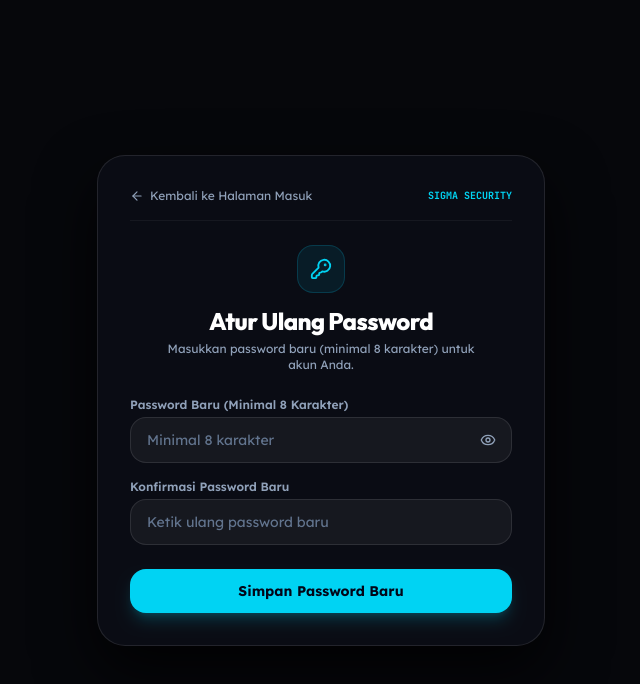
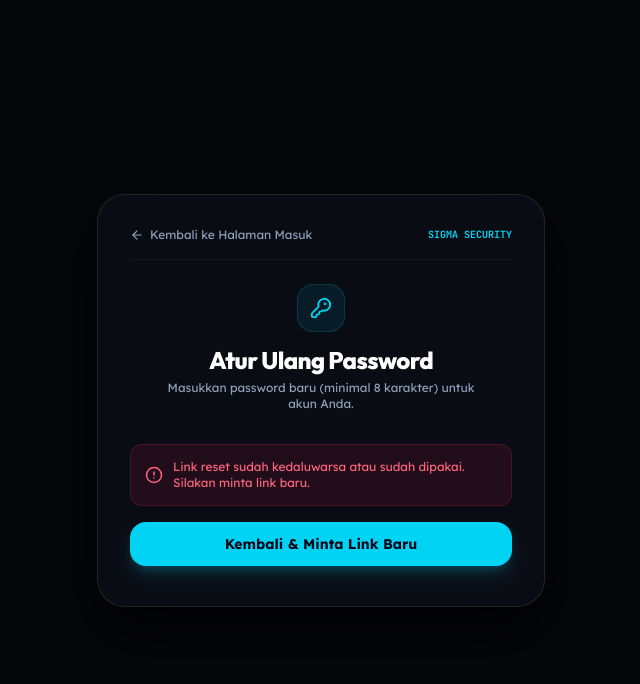
Before and after one commit to Beeoath/ini-dia-men, a React (Vite) app: page /reset-password in a window 1280 px wide. Shown: the top 684 px of the page, without its empty margins (319-959 px from the left). Built offline with nearby package versions, Linux system fonts and the light colour scheme; no server answers; a web font is replaced by a local one.

Commit message:
refactor: rename teacher claim RPC and improve reset flow
Update RPC call to claim_teacher_role and add validation for reset password links to handle expired or invalid tokens.

```diff
--- a/src/lib/auth.tsx
+++ b/src/lib/auth.tsx
@@ -200,9 +200,9 @@ export const AuthProvider: React.FC<{ children: React.ReactNode }> = ({ children
     }
 
     try {
-      const { data, error } = await supabase.rpc("claim_teacher", { code: trimmed });
+      const { data, error } = await supabase.rpc("claim_teacher_role", { p_code: trimmed });
       if (error) {
-        console.error("[claimTeacher] Supabase error saat memanggil RPC claim_teacher:", error);
+        console.error("[claimTeacher] Supabase error saat memanggil RPC claim_teacher_role:", error);
         return false;
       }
       if (data === true) {
@@ -211,7 +211,7 @@ export const AuthProvider: React.FC<{ children: React.ReactNode }> = ({ children
       }
       return false;
     } catch (err) {
-      console.error("[claimTeacher] Exception saat memanggil RPC claim_teacher:", err);
+      console.error("[claimTeacher] Exception saat memanggil RPC claim_teacher_role:", err);
       return false;
     }
   };
@@ -556,22 +556,15 @@ export const AuthProvider: React.FC<{ children: React.ReactNode }> = ({ children
 
       let teacherClaimFailed = false;
 
-      // (2) Jika user mengisi kode guru, panggil supabase.rpc('claim_teacher', { code })
+      // (2) Jika user mengisi kode guru, klaim role guru via claimTeacher (RPC claim_teacher_role)
       if (trimmedCode) {
-        const { data: claimed, error: claimError } = await supabase.rpc("claim_teacher", {
-          code: trimmedCode,
-        });
-        if (claimError) {
-          console.error("[register] Supabase error saat memanggil RPC claim_teacher:", claimError);
-          teacherClaimFailed = true;
-        } else if (claimed === true) {
-          // (3) Kalau hasilnya true, panggil refreshProfile() untuk membaca role terbaru dari tabel profiles
+        const claimed = await claimTeacher(trimmedCode, data.user.id);
+        if (claimed) {
           const refreshed = await refreshProfile(data.user.id);
           if (refreshed) {
             userProf = { ...userProf, ...refreshed };
           }
         } else {
-          // (4) Kalau false, kode salah dan akun tetap sebagai siswa
           teacherClaimFailed = true;
         }
       }
@@ -601,10 +594,15 @@ export const AuthProvider: React.FC<{ children: React.ReactNode }> = ({ children
   const updateProfile = async (updates: Partial<UserProfile>) => {
     if (!profile) return;
 
-    // Sesuai aturan keamanan Supabase baru:
-    // Client HANYA boleh UPDATE kolom: full_name, class_name, avatar_url.
-    // Kolom role, xp, dan level tidak boleh diubah langsung dari client.
-    const allowedFields: { full_name?: string; class_name?: string; avatar_url?: string } = {};
+    // Client HANYA boleh UPDATE kolom: full_name, class_name, avatar_url, xp, level.
+    // Kolom role, email, dan updated_at tidak boleh disentuh.
+    const allowedFields: {
+      full_name?: string;
+      class_name?: string;
+      avatar_url?: string;
+      xp?: number;
+      level?: number;
+    } = {};
     if (updates.full_name !== undefined) allowedFields.full_name = updates.full_name;
     if (updates.class_name !== undefined) allowedFields.class_name = updates.class_name;
     if (updates.avatar_url !== undefined) {
@@ -612,6 +610,8 @@ export const AuthProvider: React.FC<{ children: React.ReactNode }> = ({ children
     } else if (updates.avatar !== undefined) {
       allowedFields.avatar_url = updates.avatar;
     }
+    if (updates.xp !== undefined) allowedFields.xp = updates.xp;
+    if (updates.level !== undefined) allowedFields.level = updates.level;
 
     if (!isSupabaseConfigured) {
       setProfile((prev) => {
--- a/src/pages/ResetPassword.tsx
+++ b/src/pages/ResetPassword.tsx
@@ -16,26 +16,51 @@ export default function ResetPassword() {
   const [submitting, setSubmitting] = useState(false);
   const [errorMsg, setErrorMsg] = useState("");
   const [checkingSession, setCheckingSession] = useState(true);
+  const [isRecoveryReady, setIsRecoveryReady] = useState(false);
+  const [linkError, setLinkError] = useState("");
 
   useEffect(() => {
     let mounted = true;
 
-    // 1. Cek session aktif saat tiba dari link pemulihan email
+    // 1. Baca window.location.hash dan window.location.search
+    const rawHash = window.location.hash.startsWith("#")
+      ? window.location.hash.substring(1)
+      : window.location.hash;
+    const hashParams = new URLSearchParams(rawHash);
+    const searchParams = new URLSearchParams(window.location.search);
+    const hasError = hashParams.get("error") || searchParams.get("error");
+
+    if (hasError) {
+      if (mounted) {
+        setLinkError("Link reset sudah kedaluwarsa atau sudah dipakai. Silakan minta link baru.");
+        setIsRecoveryReady(false);
+        setCheckingSession(false);
+      }
+      return;
+    }
+
+    // 2. Cek session aktif saat tiba dari link pemulihan email
     supabase.auth.getSession().then(({ data: { session }, error }) => {
       if (error) {
         console.error("[ResetPassword] Error saat memeriksa sesi pemulihan:", error);
       }
       if (mounted) {
+        if (session) {
+          setIsRecoveryReady(true);
+        } else {
+          setLinkError((prev) => prev || "Link reset sudah kedaluwarsa atau sudah dipakai. Silakan minta link baru.");
+        }
         setCheckingSession(false);
       }
     });
 
-    // 2. Tangkap event PASSWORD_RECOVERY dari Supabase auth
+    // 3. Tangkap event PASSWORD_RECOVERY dari Supabase auth
     const {
       data: { subscription },
     } = supabase.auth.onAuthStateChange((event, session) => {
       if (event === "PASSWORD_RECOVERY" || (event === "SIGNED_IN" && session)) {
         if (mounted) {
+          setIsRecoveryReady(true);
           setCheckingSession(false);
         }
       }
@@ -160,6 +185,23 @@ export default function ResetPassword() {
             <div className="h-7 w-7 animate-spin rounded-full border-2 border-cyan-400 border-t-transparent" />
             <span className="font-mono text-xs text-slate-400">Memeriksa link pemulihan...</span>
           </div>
+        ) : !isRecoveryReady ? (
+          <div className="py-2 space-y-4 text-center">
+            <div className="flex items-center gap-2.5 p-3.5 rounded-xl bg-rose-500/10 border border-rose-500/20 text-rose-500 dark:text-rose-400 text-xs font-lexend text-left">
+              <AlertCircle size={18} className="shrink-0" />
+              <span>{linkError || "Link reset sudah kedaluwarsa atau sudah dipakai. Silakan minta link baru."}</span>
+            </div>
+            <Link
+              to="/masuk"
+              className={`block w-full py-3 rounded-xl sm:rounded-2xl font-lexend font-bold text-xs sm:text-sm text-center transition-all cursor-pointer shadow-lg ${
+                isDark
+                  ? "bg-cyan-400 hover:bg-cyan-300 text-slate-950 shadow-cyan-400/20"
+                  : "bg-cyan-600 hover:bg-cyan-700 text-white shadow-cyan-600/20"
+              }`}
+            >
+              Kembali & Minta Link Baru
+            </Link>
+          </div>
         ) : (
           <form onSubmit={handleSubmit} className="space-y-4">
             {/* Password Baru */}
```
